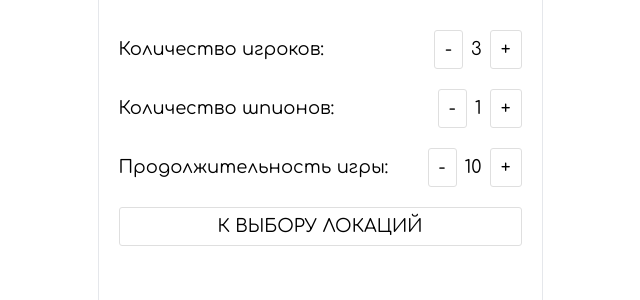
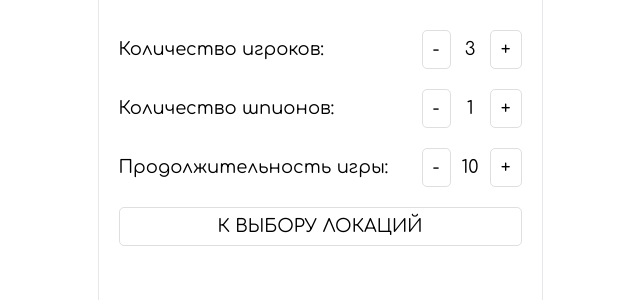
Before and after one commit to TTyKaH/spy, a Nuxt app: page /settings in a window 1280 px wide. Shown: the top 300 px of the page, without its empty margins (320-960 px from the left). Built offline with nearby package versions, Linux system fonts and the light colour scheme.

Commit message:
upd count components

```diff
--- a/assets/styles/app/helpers.scss
+++ b/assets/styles/app/helpers.scss
@@ -18,7 +18,7 @@
   text-align: center;
   text-transform: uppercase;
   border: 1px solid #dfdfdf;
-  border-radius: 3px;
+  border-radius: 5px;
   transition: 0.2s background-color linear;
 
   &:hover {
--- a/components/PlayersCount.vue
+++ b/components/PlayersCount.vue
@@ -1,7 +1,7 @@
 <template>
-  <div class="set-count flex justify-between items-center gap-2">
+  <div class="set-count flex flex-wrap justify-between items-center gap-2">
     <div>{{ title }}</div>
-    <div class="flex items-center gap-2">
+    <div class="count flex justify-between items-center gap-2">
       <button class="btn" @click="decrease()">-</button>
       <div>{{ count }}</div>
       <button class="btn" @click="increase()">+</button>
@@ -37,3 +37,12 @@ export default {
   },
 }
 </script>
+
+<style lang="scss">
+.set-count {
+  .count {
+    max-width: 100px;
+    width: 100%;
+  }
+}
+</style>
--- a/components/SpiesCount.vue
+++ b/components/SpiesCount.vue
@@ -1,7 +1,7 @@
 <template>
-  <div class="set-count flex justify-between items-center gap-2">
+  <div class="set-count flex flex-wrap justify-between items-center gap-2">
     <div>{{ title }}</div>
-    <div class="flex items-center gap-2">
+    <div class="count flex justify-between items-center gap-2">
       <button class="btn" @click="decrease()">-</button>
       <div>{{ count }}</div>
       <button class="btn" @click="increase()">+</button>
--- a/components/TimeCount.vue
+++ b/components/TimeCount.vue
@@ -1,7 +1,7 @@
 <template>
-  <div class="set-count flex justify-between items-center gap-2">
+  <div class="set-count flex flex-wrap justify-between items-center gap-2">
     <div>{{ title }}</div>
-    <div class="flex items-center gap-2">
+    <div class="count flex justify-between items-center gap-2">
       <button class="btn" @click="decrease()">-</button>
       <div>{{ count }}</div>
       <button class="btn" @click="increase()">+</button>
--- a/pages/index.vue
+++ b/pages/index.vue
@@ -1,6 +1,6 @@
 <template>
   <div id="main" class="wrap wrap-py text-center">
-    <h1 class="mb-10">Spy</h1>
+    <h1 class="mb-10 text-4xl font-bold">Spy</h1>
     <div class="grid gap-5">
       <NuxtLink to="/settings" class="btn">Начать</NuxtLink>
       <NuxtLink to="#" class="btn">Продолжить</NuxtLink>
```
